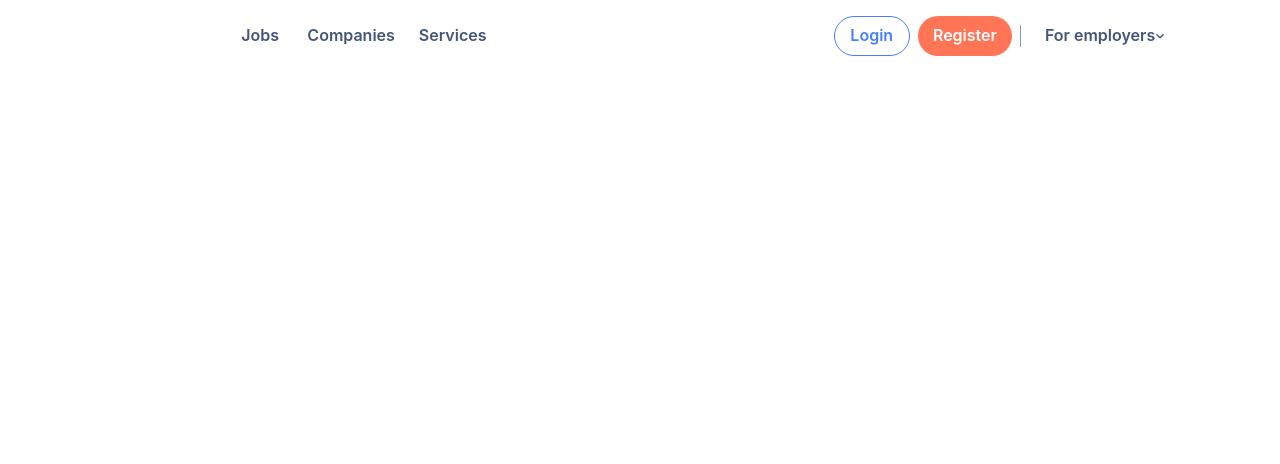
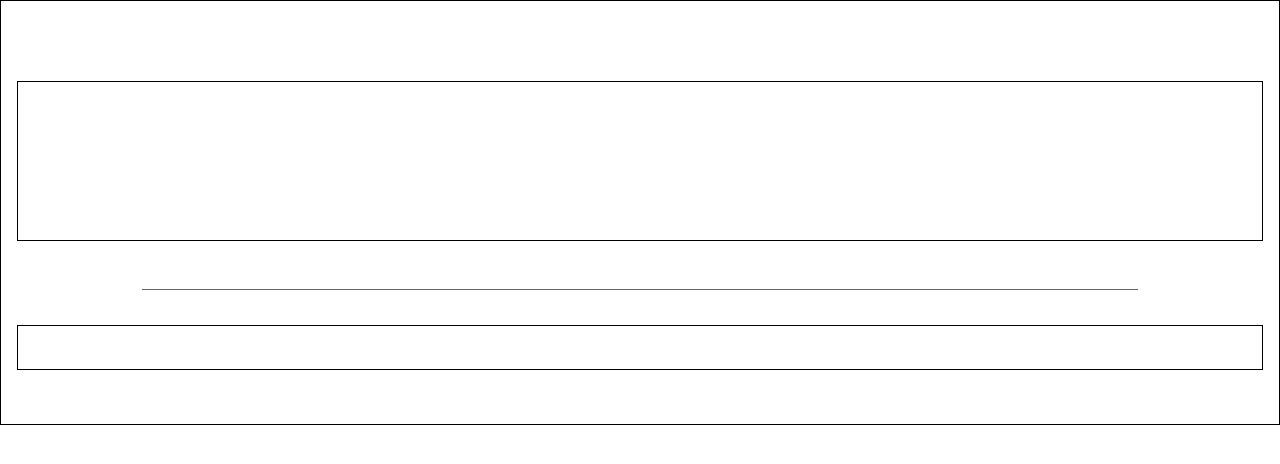
Before and after one commit to AbhayAg10/hip-bone-1857, a React (Create React App) app in the folder frontend/: page /services in a window 1280 px wide. Shown: the top 464 px of the page. Built offline with nearby package versions, Linux system fonts and the light colour scheme.

Commit message:
day-3 abhay

```diff
--- a/frontend/src/App.js
+++ b/frontend/src/App.js
@@ -1,11 +1,13 @@
 import logo from './logo.svg';
 import './App.css';
 import Navbar from './Components/Navbar/Navbar';
+import Footer from './Components/Footer/Footer';
 
 function App() {
   return (
     <div className="App">
-      <Navbar />
+      {/* <Navbar /> */}
+      <Footer />
     </div>
   );
 }
--- a/frontend/src/Components/Footer/Footer.jsx
+++ b/frontend/src/Components/Footer/Footer.jsx
@@ -1,8 +1,41 @@
+import { Container, Divider, Flex, Stack } from '@chakra-ui/react'
 import React from 'react'
 
 const Footer = () => {
   return (
-    <div>Footer</div>
+    <>
+      <Container
+        h={"425px"}
+        pt={"80px"}
+        pb={"60px"}
+        maxW={"100%"}
+        border={"1px"}
+        borderColor={"black"}
+      >
+        <Flex
+          h={"160px"}
+          px={"148px"}
+          maxW={"100%"}
+          border={"1px"}
+          borderColor={"black"}
+        >
+          <Stack
+            direction={"row"}
+          >
+
+          </Stack>
+        </Flex>
+        <Divider mx={"auto"} mt={"48px"} mb={"35px"} orientation={"horizontal"} w={"80%"} borderColor={"black"} />
+        <Flex
+          h={"45px"}
+          px={"148px"}
+          maxW={"100%"}
+          border={"1px"}
+          borderColor={"black"}
+        >
+        </Flex>
+      </Container>
+    </>
   )
 }
 
```
Also changed, not shown: 1 other file (tests, documents, lock files or other folders).
